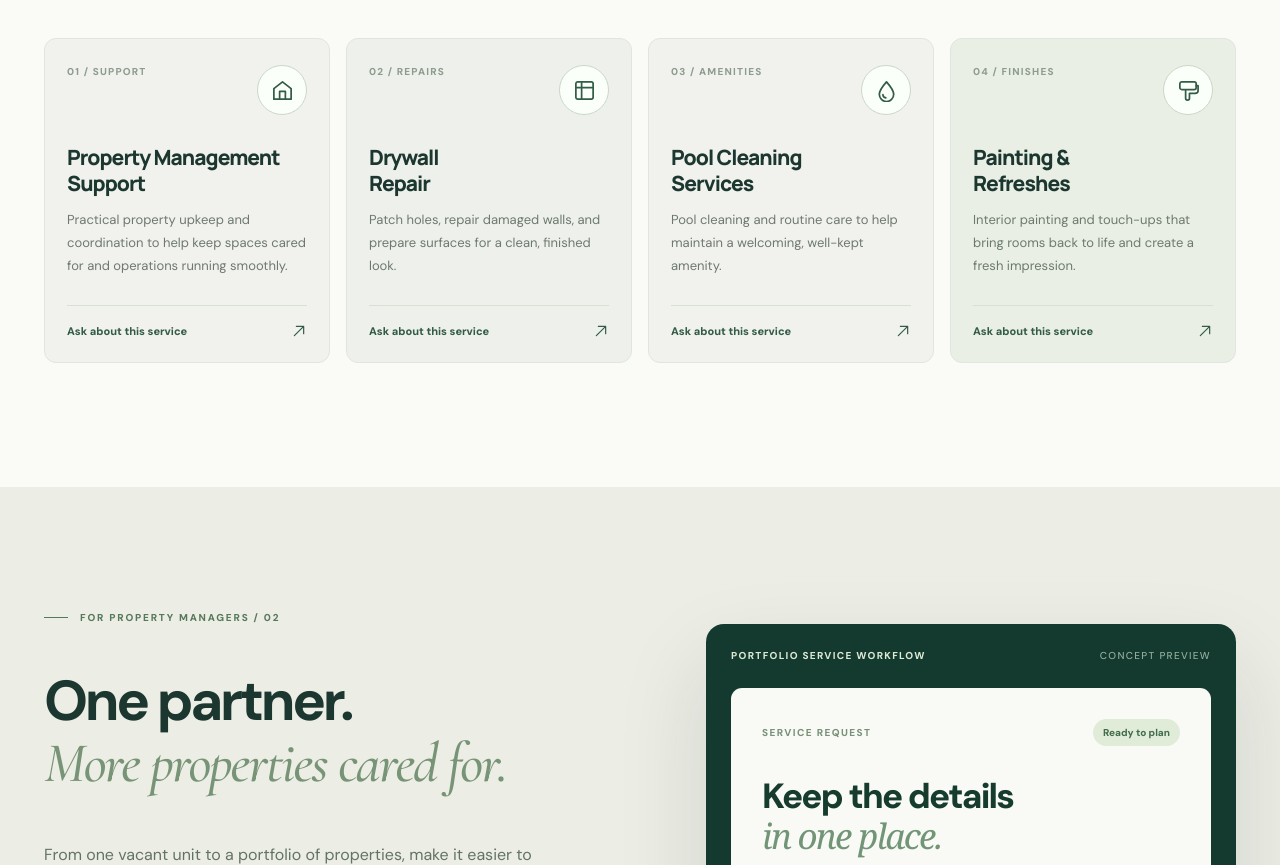
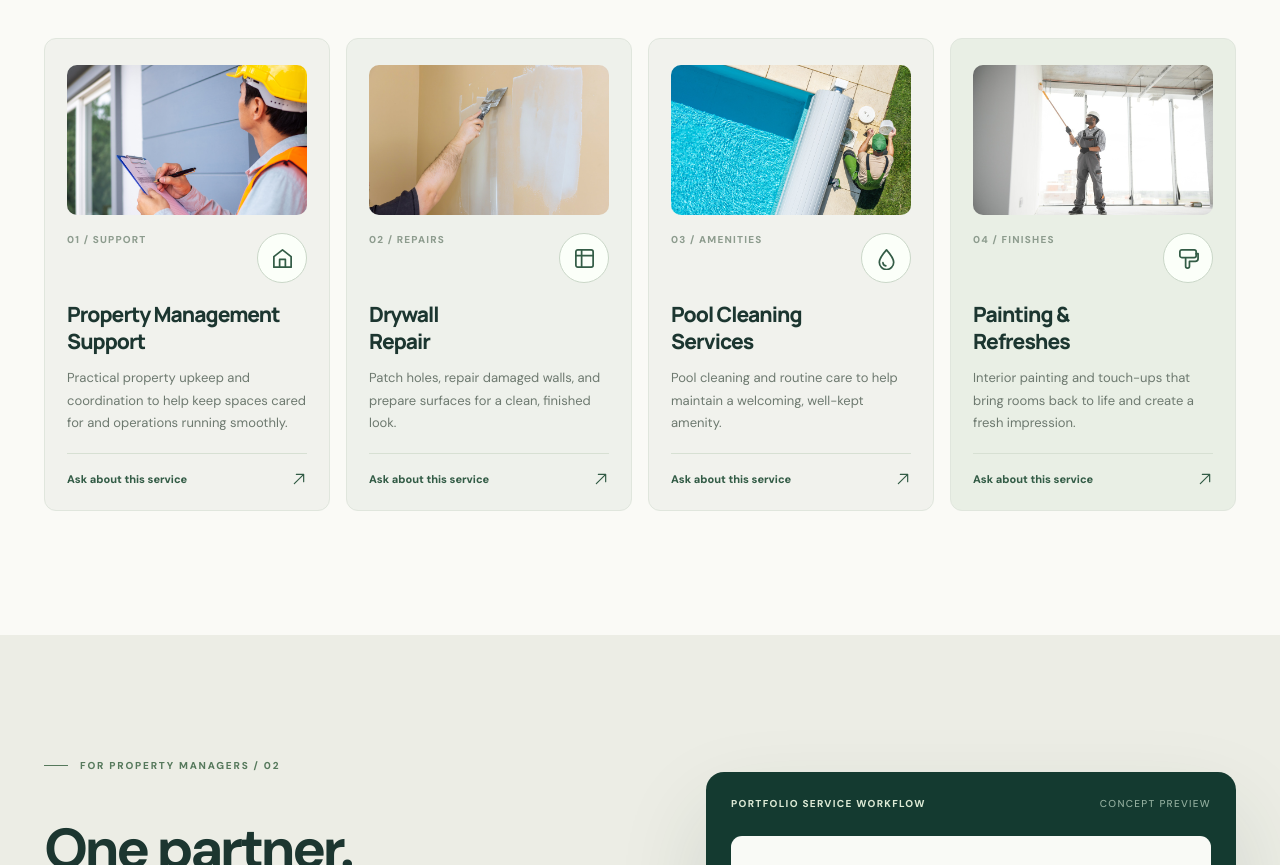
Before and after one commit to ChooseMe187/Turn-4-Success, a website: page public/index.html in a window 1280 px wide. Shown: the part 1383-2248 px from the top of the page. Drawn offline with nearby package versions, Linux system fonts and the light colour scheme.

Commit message:
Add licensed Adobe Stock photos to service cards

```diff
--- a/public/index.html
+++ b/public/index.html
@@ -13,6 +13,7 @@
 <link href="https://fonts.googleapis.com/css2?family=DM+Sans:wght@400;500;600;700;800&amp;family=Manrope:wght@400;500;600;700;800&amp;family=Cormorant+Garamond:ital,wght@0,500;0,600;1,500;1,600&amp;display=swap" rel="stylesheet"/>
 <link href="styles.css" rel="stylesheet"/>
 <script defer="" src="script.js"></script>
+<style>.service-card .service-photo{display:block;width:100%;aspect-ratio:16/10;object-fit:cover;border-radius:10px;margin-bottom:18px}</style>
 </head>
 <body>
 <svg aria-hidden="true" style="position:absolute;width:0;height:0;overflow:hidden" xmlns="http://www.w3.org/2000/svg">
@@ -88,21 +89,25 @@
 </div>
 <div class="service-grid">
 <article class="service-card" data-reveal="">
+<img class="service-photo" src="images/service-296782537.jpg" alt="" loading="lazy" decoding="async"/>
 <div class="service-top"><span class="service-number">01 / SUPPORT</span><span class="service-icon"><svg class="svg-icon"><use href="#i-home"></use></svg></span></div>
 <div><h3>Property Management<br/>Support</h3><p>Practical property upkeep and coordination to help keep spaces cared for and operations running smoothly.</p></div>
 <button class="service-link" data-service="Property management support" type="button">Ask about this service <svg class="svg-icon"><use href="#i-arrow"></use></svg></button>
 </article>
 <article class="service-card" data-reveal="">
+<img class="service-photo" src="images/service-1211085876.jpg" alt="" loading="lazy" decoding="async"/>
 <div class="service-top"><span class="service-number">02 / REPAIRS</span><span class="service-icon"><svg class="svg-icon"><use href="#i-grid"></use></svg></span></div>
 <div><h3>Drywall<br/>Repair</h3><p>Patch holes, repair damaged walls, and prepare surfaces for a clean, finished look.</p></div>
 <button class="service-link" data-service="Drywall repair" type="button">Ask about this service <svg class="svg-icon"><use href="#i-arrow"></use></svg></button>
 </article>
 <article class="service-card" data-reveal="">
+<img class="service-photo" src="images/service-404308280.jpg" alt="" loading="lazy" decoding="async"/>
 <div class="service-top"><span class="service-number">03 / AMENITIES</span><span class="service-icon"><svg class="svg-icon"><use href="#i-drop"></use></svg></span></div>
 <div><h3>Pool Cleaning<br/>Services</h3><p>Pool cleaning and routine care to help maintain a welcoming, well-kept amenity.</p></div>
 <button class="service-link" data-service="Pool cleaning" type="button">Ask about this service <svg class="svg-icon"><use href="#i-arrow"></use></svg></button>
 </article>
 <article class="service-card" data-reveal="">
+<img class="service-photo" src="images/service-918947607.jpg" alt="" loading="lazy" decoding="async"/>
 <div class="service-top"><span class="service-number">04 / FINISHES</span><span class="service-icon"><svg class="svg-icon"><use href="#i-roller"></use></svg></span></div>
 <div><h3>Painting &amp;<br/>Refreshes</h3><p>Interior painting and touch-ups that bring rooms back to life and create a fresh impression.</p></div>
 <button class="service-link" data-service="Painting" type="button">Ask about this service <svg class="svg-icon"><use href="#i-arrow"></use></svg></button>
```
Also changed, not shown: public/images/service-1211085876.jpg (added), public/images/service-296782537.jpg (added), public/images/service-404308280.jpg (added), public/images/service-918947607.jpg (added).
